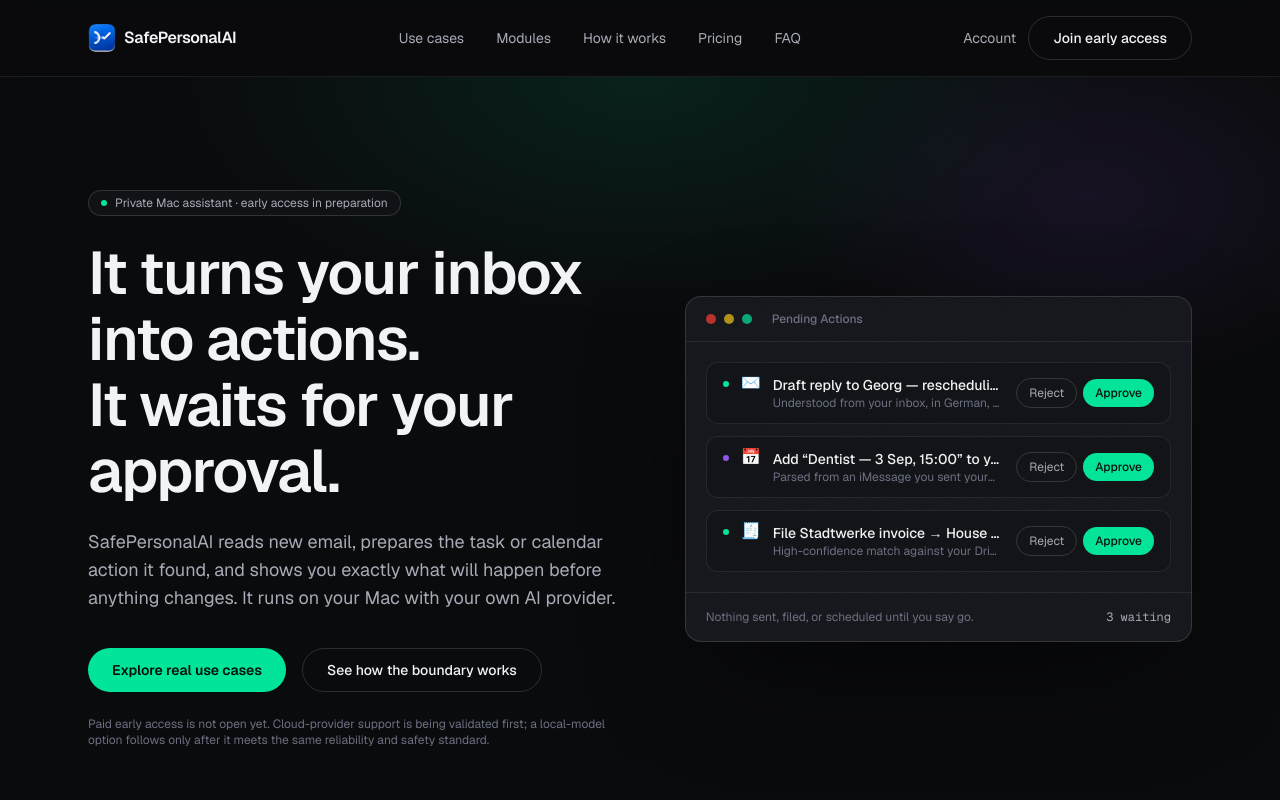
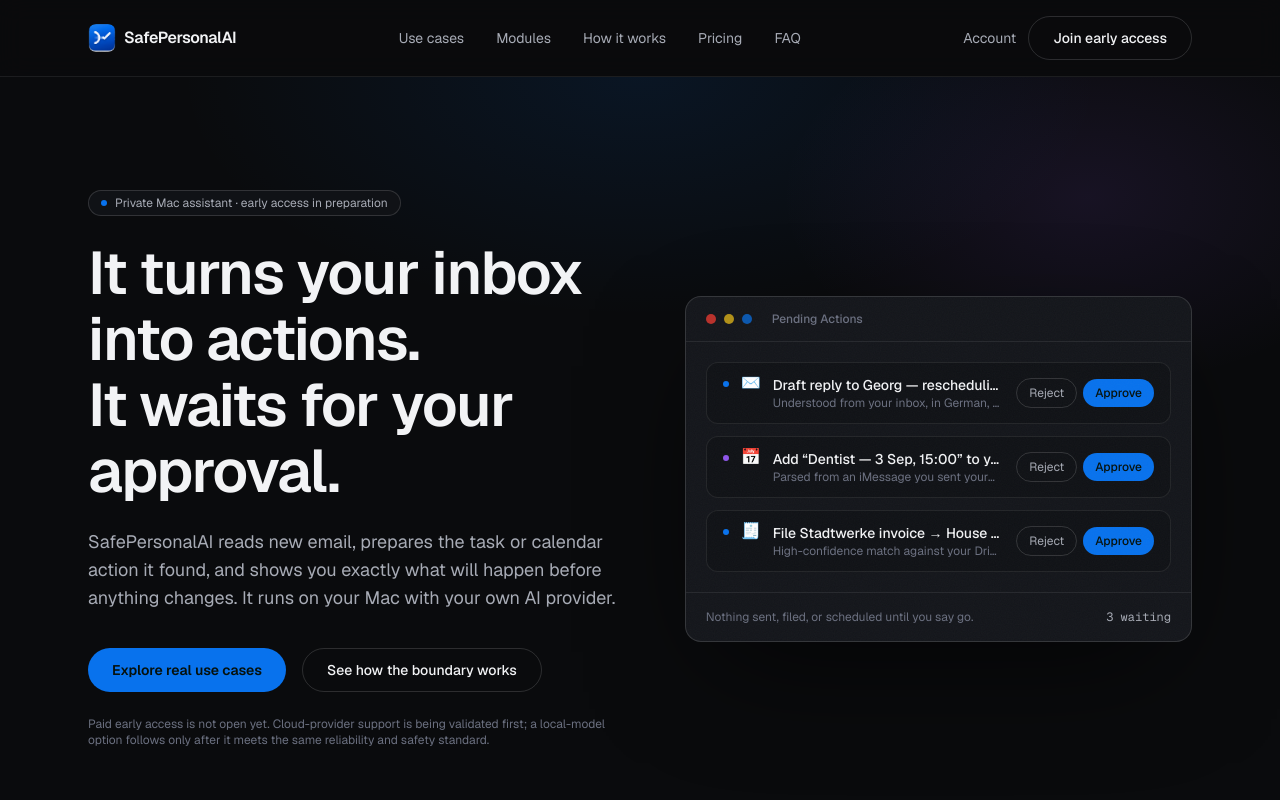
Before and after one commit to Krawatt-creator/safepersonalai-website, a Next.js app: page / in a window 1280 px wide. Shown: the top 800 px of the page. Built offline with nearby package versions, Linux system fonts and the light colour scheme.

Commit message:
Align website brand accent with logo blue

```diff
--- a/src/app/globals.css
+++ b/src/app/globals.css
@@ -9,8 +9,11 @@
   --text: #f2f3f5;
   --text-secondary: #a7abb5;
   --text-tertiary: #6b7080;
-  --green: #00e599;
-  --green-dim: rgba(0, 229, 153, 0.14);
+  /* Brand accent follows the SafePersonalAI app/logo blue. The existing
+     green utility name remains as a compatibility alias for components. */
+  --brand-blue: #0872ed;
+  --green: var(--brand-blue);
+  --green-dim: rgba(8, 114, 237, 0.14);
   --violet: #8e55ea;
   --violet-dim: rgba(142, 85, 234, 0.14);
   --amber: #f5c518;
@@ -112,7 +115,7 @@
 
 .bg-radial-glow {
   background:
-    radial-gradient(60% 50% at 50% 0%, rgba(0, 229, 153, 0.10) 0%, rgba(0, 229, 153, 0) 60%),
+    radial-gradient(60% 50% at 50% 0%, rgba(8, 114, 237, 0.10) 0%, rgba(8, 114, 237, 0) 60%),
     radial-gradient(40% 40% at 85% 15%, rgba(142, 85, 234, 0.10) 0%, rgba(142, 85, 234, 0) 60%);
 }
 
```
